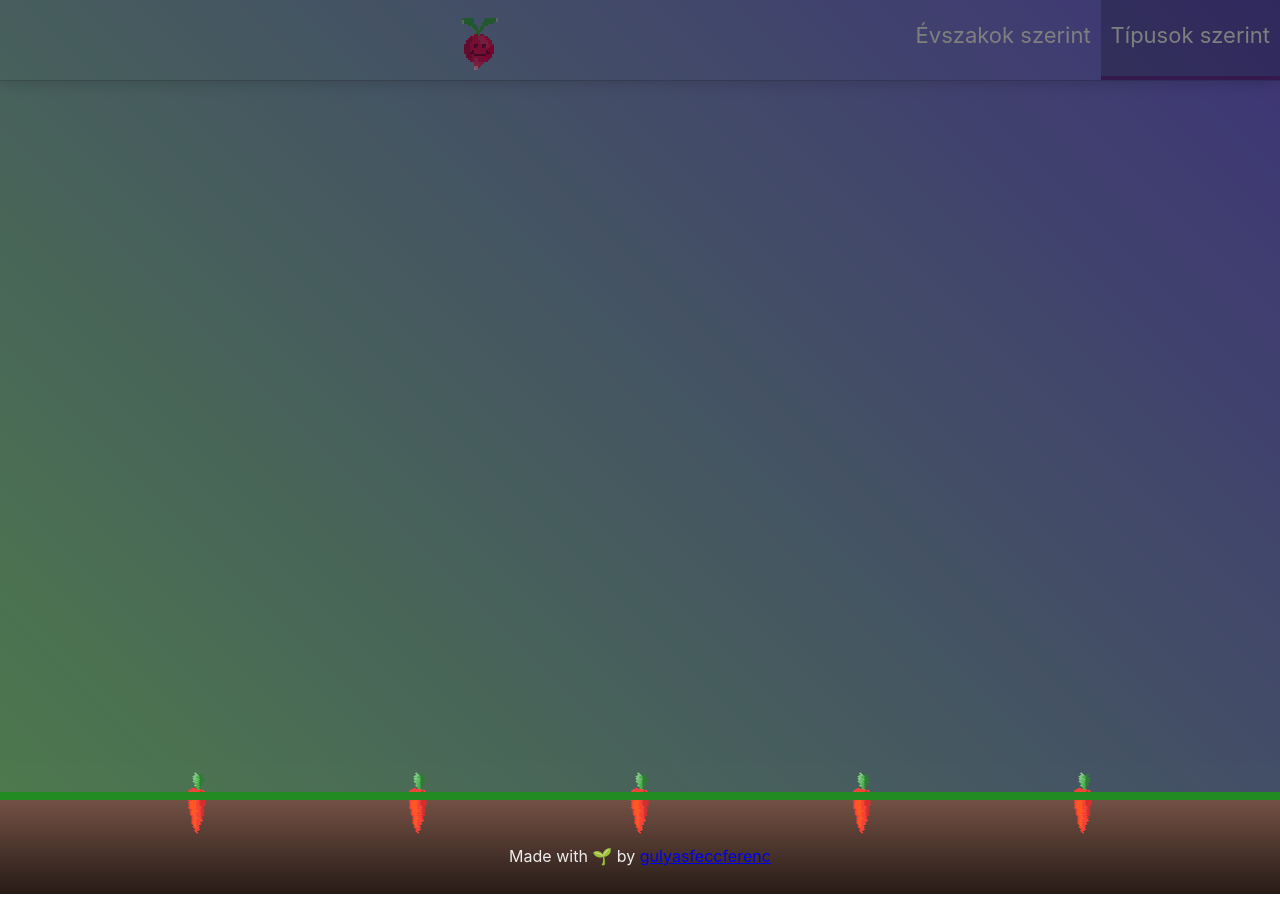
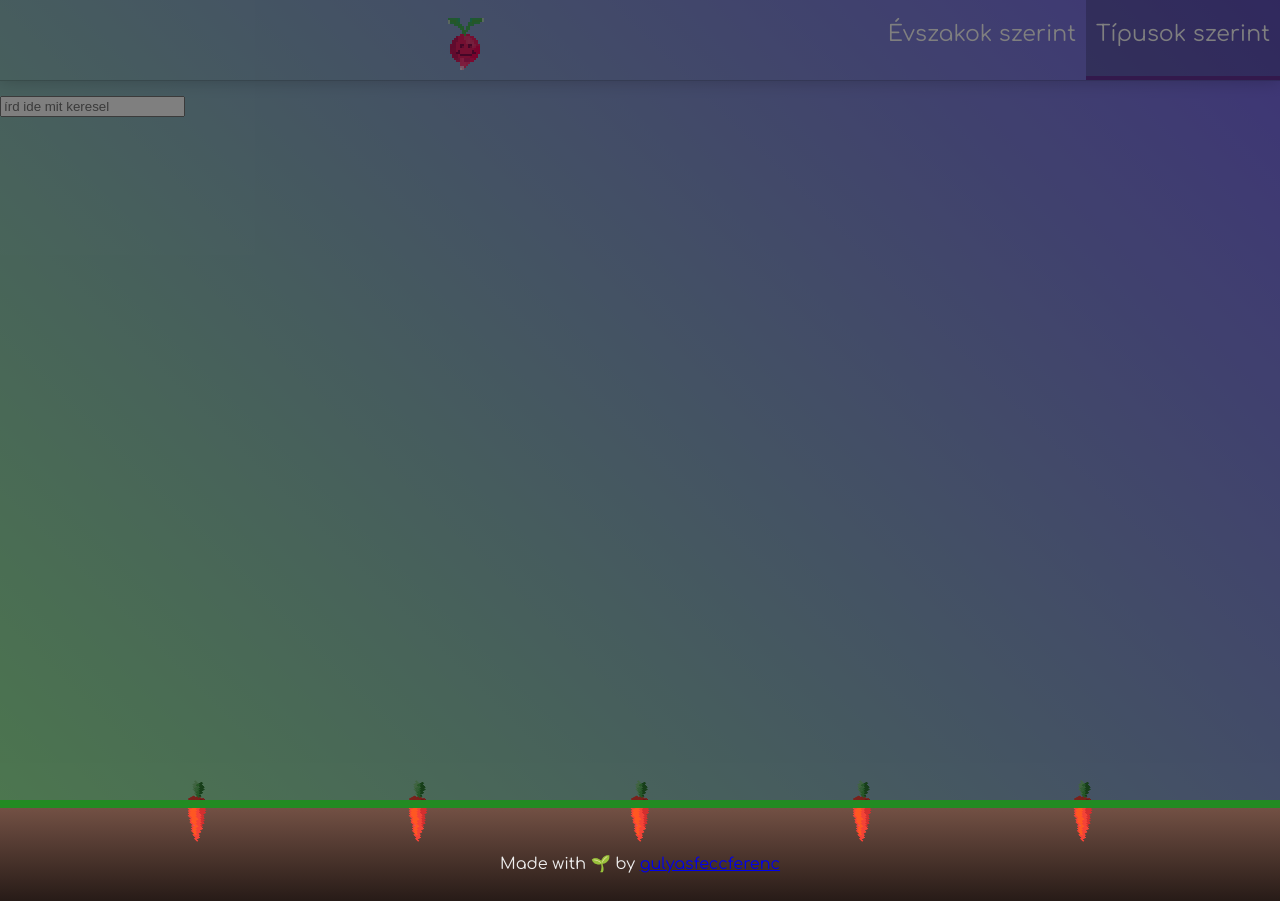
Before and after one commit to gulyasfeccferenc/minekvanszezonja, a React (Create React App) app: page / in a window 1280 px wide. Built offline with nearby package versions, Linux system fonts and the light colour scheme.

Commit message:
Added Search component and tweaked overall styles a bit

```diff
--- a/src/App.js
+++ b/src/App.js
@@ -1,13 +1,16 @@
-import React from 'react';
+import React, {Component} from 'react';
 import './App.module.scss';
 import Layout from './components/Layout/Layout';
+import Search from './components/UI/Search/Search';
 
-function App() {
-  return (
-    <Layout>
-        test
-    </Layout>
-  );
+class App extends Component {
+
+    render() {
+        return (
+            <Layout>
+                <Search></Search>
+            </Layout>)
+    }
 }
 
 export default App;
--- a/src/App.module.scss
+++ b/src/App.module.scss
@@ -1,8 +1,3 @@
-html {
-  background: linear-gradient(45deg, #9bf39b, mediumslateblue);
-  font-family: 'Comfortaa', sans-serif;
-  height: 100%;
-}
 .App {
   text-align: center;
 }
--- a/src/components/Layout/Layout.js
+++ b/src/components/Layout/Layout.js
@@ -26,7 +26,7 @@ class Layout extends Component {
                 <Toolbar sideDrawerOpener={this.toggleSideDrawer}></Toolbar>
                 <SideDrawer sideDrawerOpen={this.state.showSideDrawer}
                             close={this.closeSideDrawer} />
-                <main className={styles.Content}>{this.children}</main>
+                <main className={styles.Content}>{this.props.children}</main>
                 <Footer></Footer>
             </Fragment>
         )
--- a/src/components/Layout/Layout.module.scss
+++ b/src/components/Layout/Layout.module.scss
@@ -1,4 +1,5 @@
 .Content {
-  margin-top: 80px;
-  min-height: calc(100vh - 88px);
+  min-height: 100vh;
+  position: relative;
+  top: 96px;
 }
--- a/src/components/UI/Backdrop/Backdrop.module.scss
+++ b/src/components/UI/Backdrop/Backdrop.module.scss
@@ -5,4 +5,5 @@
   width: 100%;
   height: 100%;
   background: rgba(0,0,0,.5);
+  z-index: 200;
 }
--- /dev/null
+++ b/src/components/UI/Search/Search.js
@@ -0,0 +1,9 @@
+import React from "react";
+
+const Search = (props) => (
+    <div>
+        <input type="text" placeholder="írd ide mit keresel"/>
+    </div>
+);
+
+export default Search;
--- a/src/index.scss
+++ b/src/index.scss
@@ -1,10 +1,27 @@
+body::-webkit-scrollbar {
+  width: 1em;
+  background: transparent;
+}
+body::-webkit-scrollbar-track {
+  -webkit-box-shadow: inset 0 0 6px rgba(0,0,0,0.3);
+}
+body::-webkit-scrollbar-thumb {
+  background: linear-gradient(0, #79c23c, #bb4c31);
+  outline: 1px solid transparent;
+  border-radius: 12px;
+}
+
 body {
   margin: 0;
-  font-family: -apple-system, BlinkMacSystemFont, 'Segoe UI', 'Roboto', 'Oxygen',
+  height: 100%;
+  font-family: 'Comfortaa', -apple-system, BlinkMacSystemFont, 'Segoe UI', 'Roboto', 'Oxygen',
     'Ubuntu', 'Cantarell', 'Fira Sans', 'Droid Sans', 'Helvetica Neue',
     sans-serif;
   -webkit-font-smoothing: antialiased;
   -moz-osx-font-smoothing: grayscale;
+  scrollbar-color: #79c23c #bb4c31;
+  scrollbar-width: thin;
+  background: linear-gradient(45deg, #9bf39b, mediumslateblue);
 }
 
 code {
```
Also changed, not shown: src/components/UI/Search/Search.module.scss (added).
